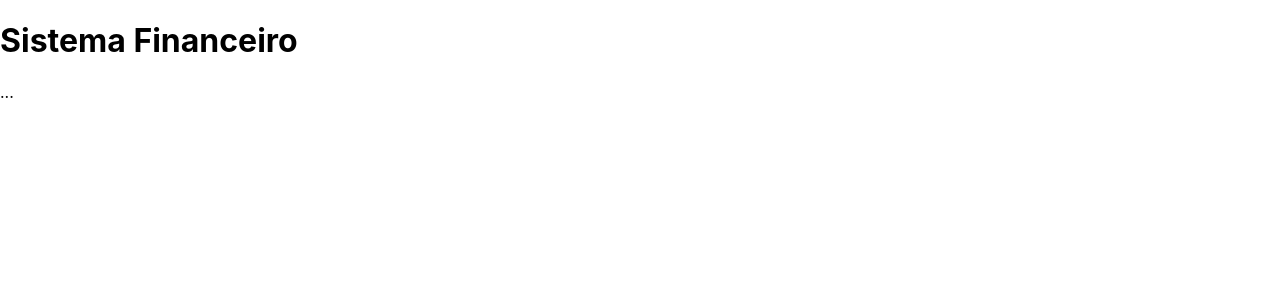
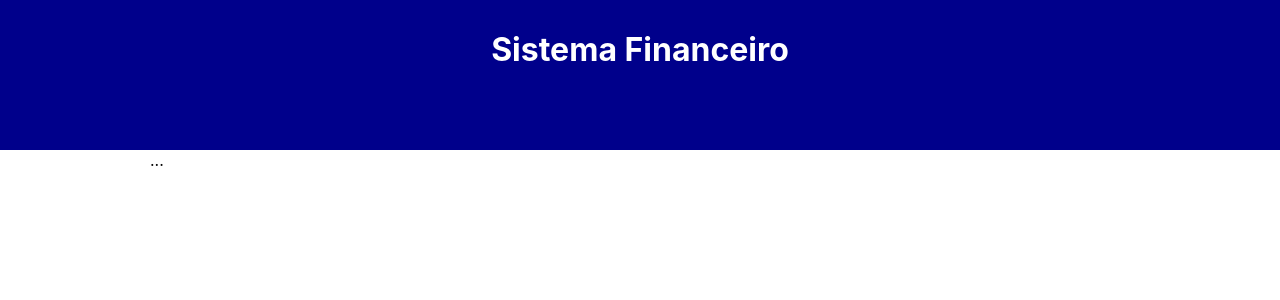
Before and after one commit to pierrialexandervidmar/Gerenciador-Financeiro, a React (Create React App) app: page / in a window 1280 px wide. Shown: the top 300 px of the page. Built offline with nearby package versions, Linux system fonts and the light colour scheme.

Commit message:
Ajustes no layout

```diff
--- a/src/App.styles.ts
+++ b/src/App.styles.ts
@@ -5,13 +5,20 @@ export const Container = styled.div`
 `;
 
 export const Header = styled.div`
-
+  background-color: darkblue;
+  height: 150px;
+  text-align: center;
 `;
 
 export const HeaderText = styled.h1`
-
+  margin: 0;
+  padding: 0;
+  color: white;
+  padding-top: 30px;
 `;
 
 export const Body = styled.div`
-
+  margin: auto;
+  max-width: 980px;
+  margin-bottom: 50px;
 `;
```
